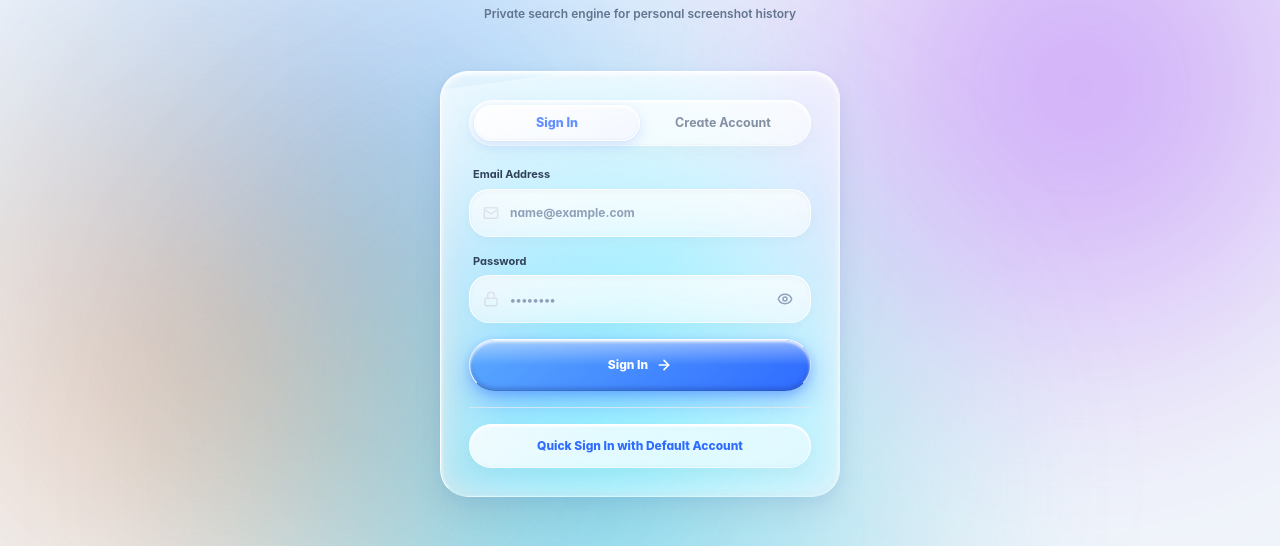
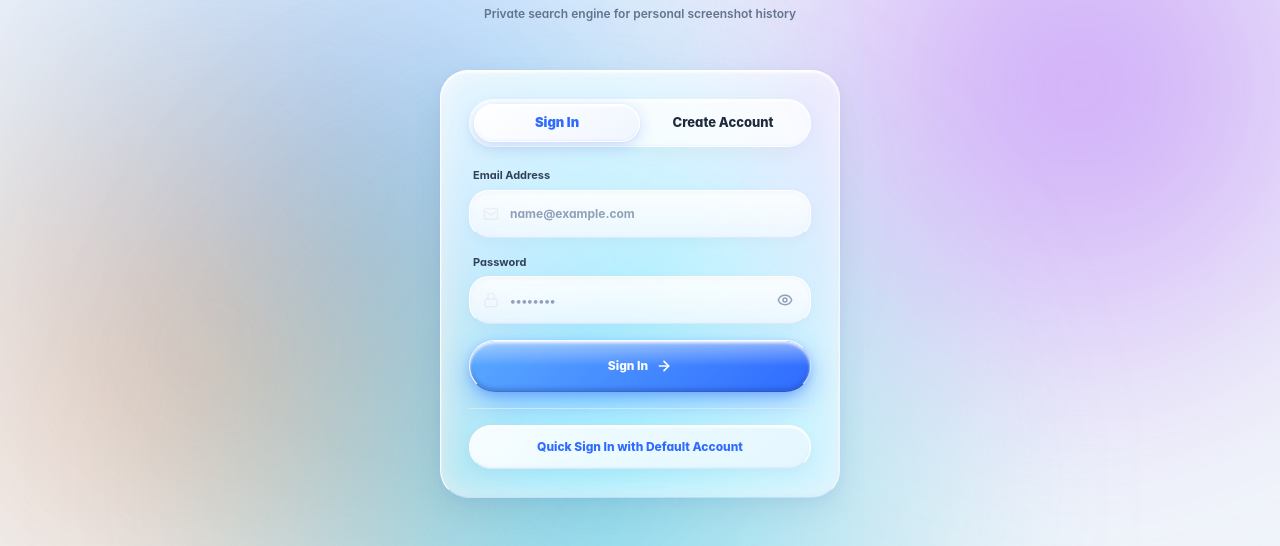
Before and after one commit to Thranae/recall, a React (Vite) app: page / in a window 1280 px wide. Shown: the part 174-720 px from the top of the page. Built offline with nearby package versions, Linux system fonts and the light colour scheme; what @capacitor/core would draw is missing.

Commit message:
feat(ui): fix text legibility and implement packwise expo 3d liquid glass style with active navbar icon pod

```diff
--- a/src/index.css
+++ b/src/index.css
@@ -76,7 +76,7 @@ html, body {
 }
 
 /* ========================================================
-   PACKWISE EXPO 3D LIQUID GLASS SYSTEM (IDENTICAL TO EXPO)
+   PACKWISE EXPO 3D LIQUID GLASS SYSTEM (TRUE EXPO STYLE)
    ======================================================== */
 
 /* 1. Packwise Expo Liquid Glass Card */
@@ -86,67 +86,51 @@ html, body {
   position: relative;
   background: linear-gradient(
     135deg,
-    rgba(255, 255, 255, 0.65) 0%,
-    rgba(255, 255, 255, 0.35) 50%,
-    rgba(240, 246, 255, 0.45) 100%
+    rgba(255, 255, 255, 0.72) 0%,
+    rgba(255, 255, 255, 0.40) 50%,
+    rgba(240, 246, 255, 0.55) 100%
   ) !important;
-  backdrop-filter: blur(28px) saturate(190%) contrast(105%);
-  -webkit-backdrop-filter: blur(28px) saturate(190%) contrast(105%);
-  border: 1.5px solid rgba(255, 255, 255, 0.85) !important;
+  backdrop-filter: blur(20px) saturate(170%) contrast(105%);
+  -webkit-backdrop-filter: blur(20px) saturate(170%) contrast(105%);
+  border: 1.5px solid rgba(255, 255, 255, 0.90) !important;
   border-top-color: rgba(255, 255, 255, 1) !important;
   border-left-color: rgba(255, 255, 255, 0.95) !important;
-  border-right-color: rgba(255, 255, 255, 0.5) !important;
-  border-bottom-color: rgba(255, 255, 255, 0.35) !important;
+  border-right-color: rgba(255, 255, 255, 0.55) !important;
+  border-bottom-color: rgba(47, 107, 255, 0.12) !important;
   border-radius: 28px;
   box-shadow:
-    0 16px 36px -6px rgba(15, 23, 42, 0.09),
-    0 4px 16px rgba(47, 107, 255, 0.06),
-    inset 0 2px 4px rgba(255, 255, 255, 0.95),
-    inset 0 0 24px rgba(255, 255, 255, 0.4),
-    inset 0 -2px 6px rgba(0, 0, 0, 0.03);
+    0 12px 36px -4px rgba(15, 23, 42, 0.08),
+    0 4px 14px rgba(47, 107, 255, 0.05),
+    inset 0 1.5px 2px rgba(255, 255, 255, 1),
+    inset 0 0 28px rgba(255, 255, 255, 0.5),
+    inset 0 -2px 4px rgba(0, 0, 0, 0.03);
   overflow: hidden;
   transition: transform 0.35s cubic-bezier(0.16, 1, 0.3, 1), box-shadow 0.35s cubic-bezier(0.16, 1, 0.3, 1);
   will-change: transform, box-shadow;
   transform: translateZ(0);
 }
 
-/* Expo Glass Card Reflection Sheen */
-.glass-card::before,
-.ios-glass-card::before,
-.ios-plump-card::before {
-  content: '';
-  position: absolute;
-  top: 0;
-  left: 0;
-  right: 0;
-  height: 45%;
-  background: linear-gradient(180deg, rgba(255, 255, 255, 0.35) 0%, rgba(255, 255, 255, 0.05) 80%, transparent 100%);
-  transform: skewY(-8deg) translateY(-10px);
-  pointer-events: none;
-  z-index: 1;
-}
-
 .glass-card:hover,
 .ios-glass-card:hover,
 .ios-plump-card:hover {
   box-shadow:
-    0 22px 44px -8px rgba(15, 23, 42, 0.12),
-    0 8px 24px rgba(47, 107, 255, 0.10),
-    inset 0 2px 4px rgba(255, 255, 255, 1),
-    inset 0 0 28px rgba(255, 255, 255, 0.5);
+    0 18px 44px -6px rgba(15, 23, 42, 0.12),
+    0 6px 20px rgba(47, 107, 255, 0.10),
+    inset 0 2px 3px rgba(255, 255, 255, 1),
+    inset 0 0 32px rgba(255, 255, 255, 0.6);
   transform: translateY(-2px) translateZ(0);
 }
 
 /* 2. Expo Plump Segmented Control & Filter Chips */
 .ios-segmented-control {
   display: flex;
-  background: rgba(255, 255, 255, 0.55);
-  border: 1.5px solid rgba(255, 255, 255, 0.9);
+  background: rgba(255, 255, 255, 0.65);
+  border: 1.5px solid rgba(255, 255, 255, 0.95);
   border-top-color: rgba(255, 255, 255, 1);
   border-left-color: rgba(255, 255, 255, 0.95);
-  border-bottom-color: rgba(255, 255, 255, 0.4);
-  backdrop-filter: blur(28px) saturate(180%);
-  -webkit-backdrop-filter: blur(28px) saturate(180%);
+  border-bottom-color: rgba(255, 255, 255, 0.5);
+  backdrop-filter: blur(24px) saturate(180%);
+  -webkit-backdrop-filter: blur(24px) saturate(180%);
   padding: 4px;
   border-radius: 9999px;
   box-shadow:
@@ -162,11 +146,11 @@ html, body {
   align-items: center;
   justify-content: center;
   gap: 6px;
-  height: 36px;
+  height: 38px;
   border-radius: 9999px;
-  font-size: 12.5px;
-  font-weight: 700;
-  color: #64748B;
+  font-size: 13px;
+  font-weight: 800;
+  color: #1E293B;
   transition: all 0.25s cubic-bezier(0.16, 1, 0.3, 1);
   cursor: pointer;
   user-select: none;
@@ -176,10 +160,10 @@ html, body {
 .ios-segment-btn-active {
   background: linear-gradient(145deg, #FFFFFF 0%, #F0F6FF 100%);
   color: #2F6BFF;
-  font-weight: 800;
-  border: 1px solid rgba(255, 255, 255, 1);
+  font-weight: 900;
+  border: 1.5px solid rgba(255, 255, 255, 1);
   box-shadow:
-    0 4px 14px rgba(47, 107, 255, 0.20),
+    0 4px 16px rgba(47, 107, 255, 0.22),
     0 1px 3px rgba(0, 0, 0, 0.04),
     inset 0 1.5px 1.5px rgba(255, 255, 255, 1),
     inset 0 -1px 2px rgba(47, 107, 255, 0.08);
@@ -191,9 +175,9 @@ html, body {
 .ios-plump-primary {
   position: relative;
   background: linear-gradient(135deg, #5AA9FF 0%, #2F6BFF 100%) !important;
-  border: 1.5px solid rgba(255, 255, 255, 0.65) !important;
-  border-top-color: rgba(255, 255, 255, 0.98) !important;
-  border-left-color: rgba(255, 255, 255, 0.85) !important;
+  border: 1.5px solid rgba(255, 255, 255, 0.70) !important;
+  border-top-color: rgba(255, 255, 255, 1) !important;
+  border-left-color: rgba(255, 255, 255, 0.90) !important;
   border-bottom-color: rgba(0, 20, 80, 0.3) !important;
   box-shadow:
     0 10px 28px -2px rgba(47, 107, 255, 0.45),
@@ -232,64 +216,65 @@ html, body {
 .ios-glass-pill,
 .ios-plump-pill {
   position: relative;
-  background: linear-gradient(135deg, rgba(255, 255, 255, 0.8) 0%, rgba(255, 255, 255, 0.4) 100%) !important;
-  backdrop-filter: blur(24px) saturate(160%);
-  -webkit-backdrop-filter: blur(24px) saturate(160%);
-  border: 1.5px solid rgba(255, 255, 255, 0.9) !important;
+  background: linear-gradient(135deg, rgba(255, 255, 255, 0.88) 0%, rgba(240, 246, 255, 0.55) 100%) !important;
+  backdrop-filter: blur(20px) saturate(160%);
+  -webkit-backdrop-filter: blur(20px) saturate(160%);
+  border: 1.5px solid rgba(255, 255, 255, 0.95) !important;
   border-top-color: rgba(255, 255, 255, 1) !important;
-  border-left-color: rgba(255, 255, 255, 0.95) !important;
-  border-bottom-color: rgba(255, 255, 255, 0.4) !important;
+  border-left-color: rgba(255, 255, 255, 0.98) !important;
+  border-bottom-color: rgba(47, 107, 255, 0.12) !important;
   box-shadow:
-    0 6px 16px rgba(0, 0, 0, 0.04),
+    0 4px 14px rgba(0, 0, 0, 0.04),
     inset 0 1.5px 1.5px rgba(255, 255, 255, 1),
-    inset 0 -1px 2px rgba(47, 107, 255, 0.04);
+    inset 0 -1px 2px rgba(47, 107, 255, 0.06);
   overflow: hidden;
   transition: transform 0.25s cubic-bezier(0.16, 1, 0.3, 1), background 0.25s ease;
   transform: translateZ(0);
 }
 
 .ios-glass-pill:hover {
-  background: linear-gradient(135deg, rgba(255, 255, 255, 0.95) 0%, rgba(255, 255, 255, 0.6) 100%) !important;
+  background: linear-gradient(135deg, rgba(255, 255, 255, 0.98) 0%, rgba(245, 250, 255, 0.75) 100%) !important;
 }
 
 /* 5. Expo Plump 3D Icon Pod */
 .ios-glass-icon-pod,
 .ios-plump-icon-pod {
   position: relative;
-  background: linear-gradient(135deg, rgba(255, 255, 255, 0.85) 0%, rgba(235, 244, 255, 0.65) 50%, rgba(220, 235, 255, 0.45) 100%) !important;
-  backdrop-filter: blur(24px);
-  -webkit-backdrop-filter: blur(24px);
-  border: 1.5px solid rgba(255, 255, 255, 0.95) !important;
+  background: linear-gradient(135deg, rgba(255, 255, 255, 0.92) 0%, rgba(235, 244, 255, 0.75) 50%, rgba(220, 235, 255, 0.55) 100%) !important;
+  backdrop-filter: blur(20px);
+  -webkit-backdrop-filter: blur(20px);
+  border: 1.5px solid rgba(255, 255, 255, 1) !important;
   border-top-color: rgba(255, 255, 255, 1) !important;
   border-left-color: rgba(255, 255, 255, 0.98) !important;
-  border-bottom-color: rgba(47, 107, 255, 0.16) !important;
+  border-bottom-color: rgba(47, 107, 255, 0.18) !important;
   box-shadow:
-    0 6px 18px rgba(47, 107, 255, 0.16),
+    0 6px 18px rgba(47, 107, 255, 0.18),
     inset 0 1.5px 2px rgba(255, 255, 255, 1),
-    inset 0 -1.5px 3px rgba(47, 107, 255, 0.08);
+    inset 0 -1.5px 3px rgba(47, 107, 255, 0.10);
   overflow: hidden;
   transform: translateZ(0);
 }
 
 /* 6. Expo Plump Glass Input */
 .glass-input {
-  background: linear-gradient(180deg, rgba(255, 255, 255, 0.70) 0%, rgba(255, 255, 255, 0.45) 100%) !important;
-  border: 1.5px solid rgba(255, 255, 255, 0.9) !important;
+  background: linear-gradient(180deg, rgba(255, 255, 255, 0.85) 0%, rgba(245, 249, 255, 0.65) 100%) !important;
+  border: 1.5px solid rgba(255, 255, 255, 0.95) !important;
   border-top-color: rgba(255, 255, 255, 1) !important;
-  border-bottom-color: rgba(255, 255, 255, 0.4) !important;
+  border-bottom-color: rgba(47, 107, 255, 0.15) !important;
   border-radius: 20px;
   box-shadow:
     inset 0 2px 4px rgba(15, 23, 42, 0.03),
-    0 4px 12px rgba(0, 0, 0, 0.03);
-  backdrop-filter: blur(24px) saturate(160%);
-  -webkit-backdrop-filter: blur(24px) saturate(160%);
+    0 4px 14px rgba(0, 0, 0, 0.03);
+  backdrop-filter: blur(20px) saturate(160%);
+  -webkit-backdrop-filter: blur(20px) saturate(160%);
+  color: #0F172A !important;
   transition: all 0.25s cubic-bezier(0.16, 1, 0.3, 1);
   transform: translateZ(0);
 }
 
 .glass-input:focus-within,
 .glass-input:focus {
-  background: rgba(255, 255, 255, 0.92) !important;
+  background: rgba(255, 255, 255, 0.98) !important;
   border-color: #5AA9FF !important;
   box-shadow:
     0 0 0 3px rgba(47, 107, 255, 0.22),
@@ -301,59 +286,106 @@ html, body {
 .nav-glass-bar {
   background: linear-gradient(
     180deg,
-    rgba(255, 255, 255, 0.78) 0%,
-    rgba(240, 248, 255, 0.45) 50%,
-    rgba(215, 235, 255, 0.30) 100%
+    rgba(255, 255, 255, 0.85) 0%,
+    rgba(240, 248, 255, 0.55) 50%,
+    rgba(215, 235, 255, 0.38) 100%
   ) !important;
   backdrop-filter: blur(32px) saturate(200%);
   -webkit-backdrop-filter: blur(32px) saturate(200%);
-  border: 1.5px solid rgba(255, 255, 255, 0.92) !important;
+  border: 1.5px solid rgba(255, 255, 255, 0.95) !important;
   border-top-width: 2px !important;
   border-top-color: rgba(255, 255, 255, 1) !important;
-  border-left-color: rgba(255, 255, 255, 0.95) !important;
-  border-bottom-color: rgba(0, 0, 0, 0.06) !important;
+  border-left-color: rgba(255, 255, 255, 0.98) !important;
+  border-bottom-color: rgba(0, 0, 0, 0.08) !important;
   box-shadow:
     0 20px 48px -10px rgba(15, 23, 42, 0.16),
     0 6px 18px rgba(47, 107, 255, 0.10),
     inset 0 2px 2px rgba(255, 255, 255, 1),
-    inset 0 0 20px rgba(255, 255, 255, 0.45);
+    inset 0 0 24px rgba(255, 255, 255, 0.5);
   transform: translateZ(0);
 }
 
-/* Active tab backdrop pill inside bar */
+/* Active tab backdrop pill inside bar (matching Expo glassPill) */
 .nav-active-pill {
   background: linear-gradient(
     135deg,
     rgba(255, 255, 255, 0.95) 0%,
-    rgba(255, 255, 255, 0.4) 50%,
-    rgba(255, 255, 255, 0.75) 100%
+    rgba(255, 255, 255, 0.30) 45%,
+    rgba(240, 248, 255, 0.70) 100%
   ) !important;
-  border: 1px solid rgba(255, 255, 255, 1) !important;
+  border: 1.5px solid rgba(255, 255, 255, 1) !important;
   border-top-color: rgba(255, 255, 255, 1) !important;
+  border-left-color: rgba(255, 255, 255, 0.95) !important;
   border-bottom-color: rgba(47, 107, 255, 0.15) !important;
   box-shadow:
-    0 4px 16px rgba(47, 107, 255, 0.22),
+    0 6px 18px rgba(47, 107, 255, 0.20),
     0 1px 3px rgba(0, 0, 0, 0.03),
     inset 0 1.5px 2px rgba(255, 255, 255, 1),
-    inset 0 -1px 2px rgba(47, 107, 255, 0.06);
+    inset 0 -1px 2px rgba(47, 107, 255, 0.08);
 }
 
-.nav-icon-pod-active {
+/* Dedicated Plump Liquid Glass Pod for the Selected Bottom Tab Icon */
+.nav-selected-icon-pod {
+  position: relative;
+  display: flex;
+  align-items: center;
+  justify-content: center;
+  width: 38px;
+  height: 38px;
+  border-radius: 19px;
+  background: linear-gradient(
+    145deg,
+    rgba(255, 255, 255, 1) 0%,
+    rgba(235, 245, 255, 0.92) 50%,
+    rgba(210, 232, 255, 0.80) 100%
+  ) !important;
+  border: 1.5px solid rgba(255, 255, 255, 1) !important;
+  border-top-color: #FFFFFF !important;
+  border-bottom-color: rgba(47, 107, 255, 0.25) !important;
+  box-shadow:
+    0 6px 18px rgba(47, 107, 255, 0.32),
+    0 2px 6px rgba(0, 0, 0, 0.04),
+    inset 0 2px 2px rgba(255, 255, 255, 1),
+    inset 0 -1.5px 2.5px rgba(47, 107, 255, 0.22);
+  transform: translateY(-2px) scale(1.08);
+  transition: all 0.25s cubic-bezier(0.16, 1, 0.3, 1);
+}
+
+/* Center orb halo */
+.nav-orb-halo {
+  background: linear-gradient(
+    180deg,
+    rgba(255, 255, 255, 0.85) 0%,
+    rgba(248, 250, 253, 0.65) 60%,
+    rgba(238, 244, 255, 0.45) 100%
+  ) !important;
+  backdrop-filter: blur(32px) saturate(1.8);
+  -webkit-backdrop-filter: blur(32px) saturate(1.8);
+  border: 1.5px solid rgba(255, 255, 255, 1) !important;
+  border-top-color: rgba(255, 255, 255, 1) !important;
+  border-bottom-color: rgba(47, 107, 255, 0.18) !important;
+  box-shadow:
+    0 8px 26px -4px rgba(47, 107, 255, 0.30),
+    0 3px 10px rgba(0, 0, 0, 0.06),
+    inset 0 2px 2px rgba(255, 255, 255, 1),
+    inset 0 -1px 2px rgba(47, 107, 255, 0.08);
+  transform: translateZ(0);
+}
+
+.nav-orb-dome {
   background: linear-gradient(
     135deg,
-    rgba(240, 248, 255, 0.98) 0%,
-    rgba(225, 240, 255, 0.75) 50%,
-    rgba(215, 233, 255, 0.55) 100%
+    #5AA9FF 0%,
+    #2F6BFF 100%
   ) !important;
-  border: 1.2px solid rgba(255, 255, 255, 1) !important;
-  border-top-color: rgba(255, 255, 255, 1) !important;
-  border-bottom-color: rgba(47, 107, 255, 0.14) !important;
+  border: 1.5px solid rgba(255, 255, 255, 0.65) !important;
+  border-top-color: rgba(255, 255, 255, 0.95) !important;
+  border-bottom-color: rgba(0, 20, 80, 0.35) !important;
   box-shadow:
-    0 4px 12px -2px rgba(47, 107, 255, 0.18),
-    inset 0 1.5px 1.5px rgba(255, 255, 255, 1),
-    inset 0 -1px 2px rgba(47, 107, 255, 0.06);
-  backdrop-filter: blur(16px);
-  -webkit-backdrop-filter: blur(16px);
+    0 8px 24px -2px rgba(47, 107, 255, 0.55),
+    0 2px 8px rgba(47, 107, 255, 0.3),
+    inset 0 2px 3px rgba(255, 255, 255, 0.8),
+    inset 0 -2px 4px rgba(0, 20, 80, 0.3);
   transform: translateZ(0);
 }
 
```
Also changed, not shown: src/components/BottomNav.tsx (+19 -15 lines), src/components/LibraryView.tsx (+9 -9 lines), src/components/ScreenshotCard.tsx (+16 -16 lines), src/components/ScreenshotDetailSheet.tsx (+7 -7 lines), src/components/SearchView.tsx (+10 -10 lines), src/components/SettingsView.tsx (+18 -18 lines).
